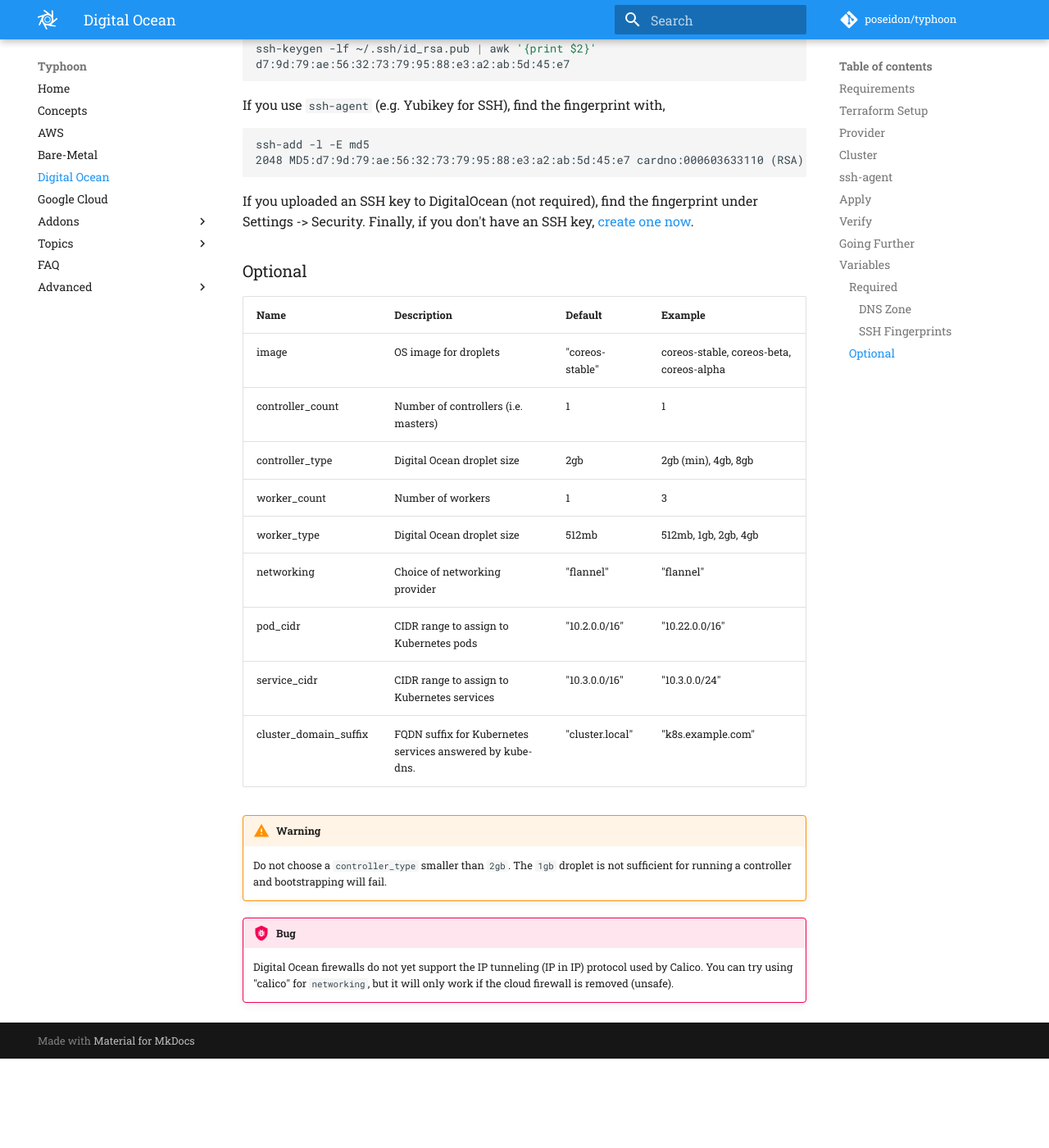
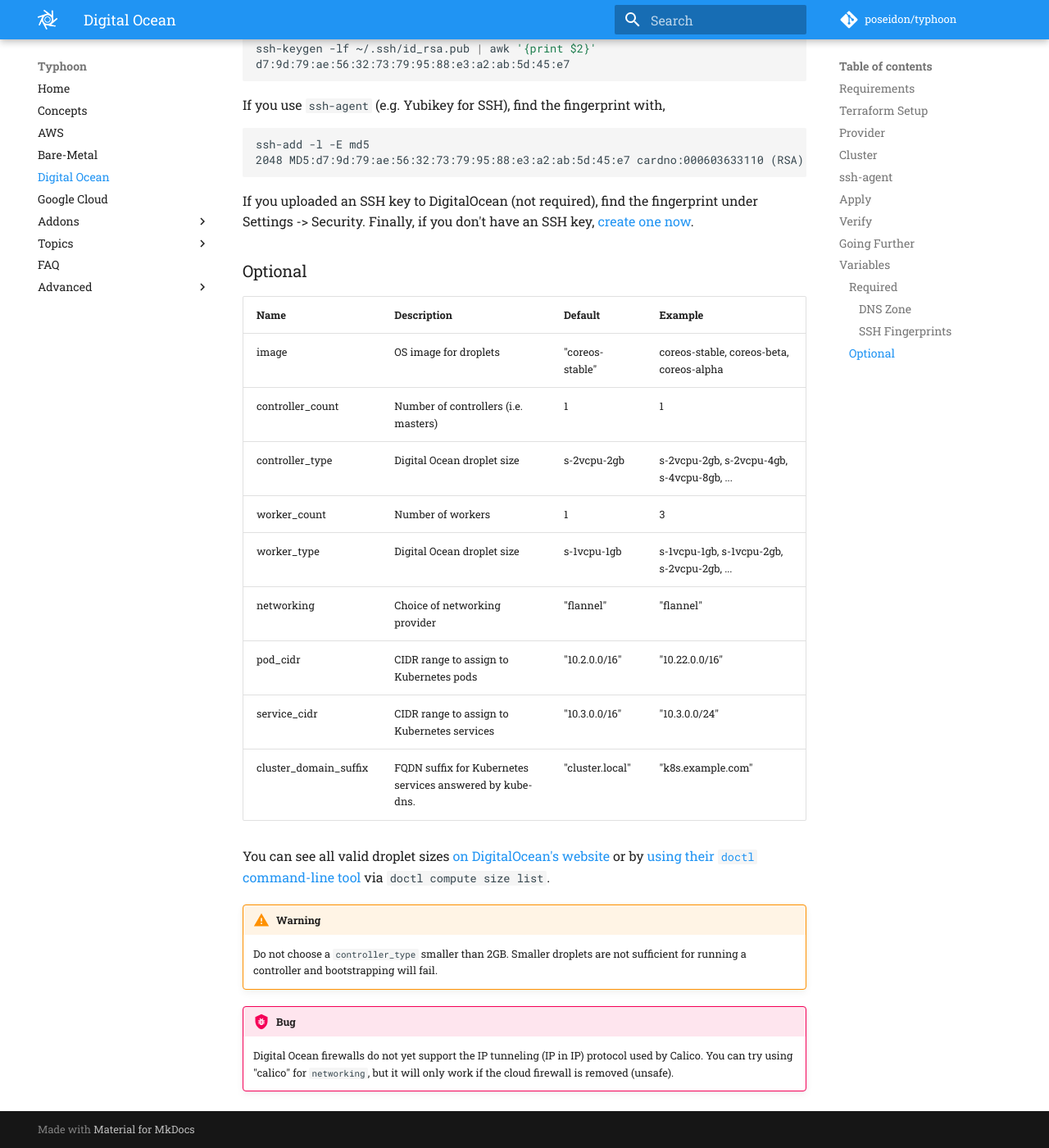
Before and after one commit to poseidon/typhoon, an MkDocs documentation site: the page built from docs/digital-ocean.md, in a window 1280 px wide and 1400 px high, scrolled down 5565 px. Shown: the whole window at 82% size. Built offline with MkDocs 1.6.1 and Material for MkDocs 9.7.7, drawn with Linux system fonts in a browser that asks for light colours; comment, search, counter and statistics services are not loaded; old or Windows-style settings are respelled for this version of MkDocs; before the commit the page ends 6856 px from its top, so only the background shows below that; some of the changed text lies outside the part shown.

Commit message:
Update Digital Ocean variables / docs to use new droplet sizes

```diff
--- a/docs/digital-ocean.md
+++ b/docs/digital-ocean.md
@@ -106,9 +106,9 @@
   cluster_name     = "nemo"
   image            = "coreos-stable"
   controller_count = 1
-  controller_type  = "2gb"
+  controller_type  = "s-2vcpu-2gb"
   worker_count     = 2
-  worker_type      = "512mb"
+  worker_type      = "s-1vcpu-1gb"
   ssh_fingerprints = ["d7:9d:79:ae:56:32:73:79:95:88:e3:a2:ab:5d:45:e7"]
 
   # output assets dir
@@ -262,16 +262,18 @@
 |:-----|:------------|:--------|:--------|
 | image | OS image for droplets | "coreos-stable" | coreos-stable, coreos-beta, coreos-alpha |
 | controller_count | Number of controllers (i.e. masters) | 1 | 1 |
-| controller_type | Digital Ocean droplet size | 2gb | 2gb (min), 4gb, 8gb |
+| controller_type | Digital Ocean droplet size | s-2vcpu-2gb | s-2vcpu-2gb, s-2vcpu-4gb, s-4vcpu-8gb, ... |
 | worker_count | Number of workers | 1 | 3 |
-| worker_type | Digital Ocean droplet size | 512mb | 512mb, 1gb, 2gb, 4gb |
+| worker_type | Digital Ocean droplet size | s-1vcpu-1gb | s-1vcpu-1gb, s-1vcpu-2gb, s-2vcpu-2gb, ... |
 | networking | Choice of networking provider | "flannel" | "flannel" |
 | pod_cidr | CIDR range to assign to Kubernetes pods | "10.2.0.0/16" | "10.22.0.0/16" |
 | service_cidr | CIDR range to assign to Kubernetes services | "10.3.0.0/16" | "10.3.0.0/24" |
 | cluster_domain_suffix | FQDN suffix for Kubernetes services answered by kube-dns. | "cluster.local" | "k8s.example.com" |
 
+You can see all valid droplet sizes [on DigitalOcean's website](https://developers.digitalocean.com/documentation/changelog/api-v2/new-size-slugs-for-droplet-plan-changes/) or by [using their `doctl` command-line tool](https://github.com/digitalocean/doctl) via `doctl compute size list`.
+
 !!! warning
-    Do not choose a `controller_type` smaller than `2gb`. The `1gb` droplet is not sufficient for running a controller and bootstrapping will fail.
+    Do not choose a `controller_type` smaller than 2GB. Smaller droplets are not sufficient for running a controller and bootstrapping will fail.
 
 !!! bug
     Digital Ocean firewalls do not yet support the IP tunneling (IP in IP) protocol used by Calico. You can try using "calico" for `networking`, but it will only work if the cloud firewall is removed (unsafe).
```
Also changed, not shown: 1 other file.
